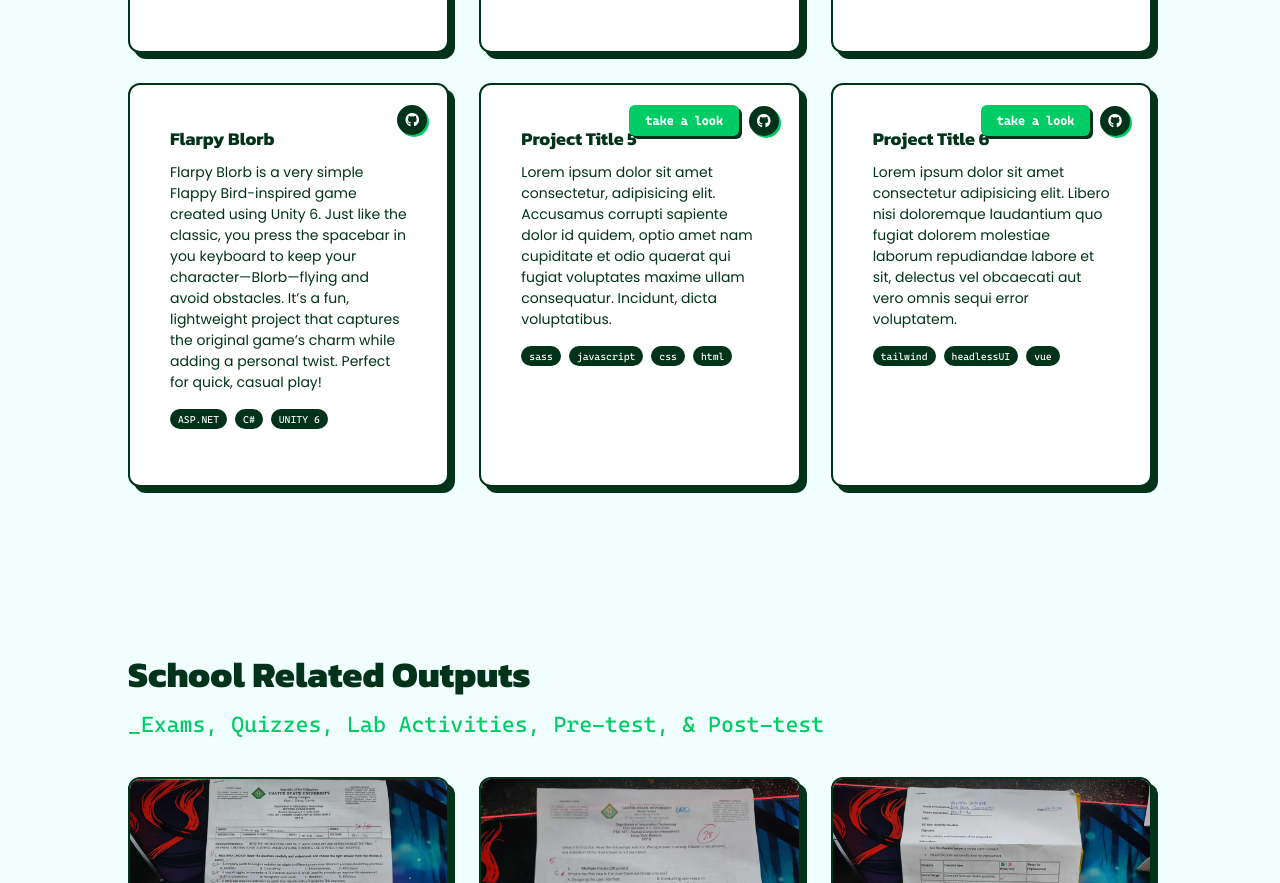
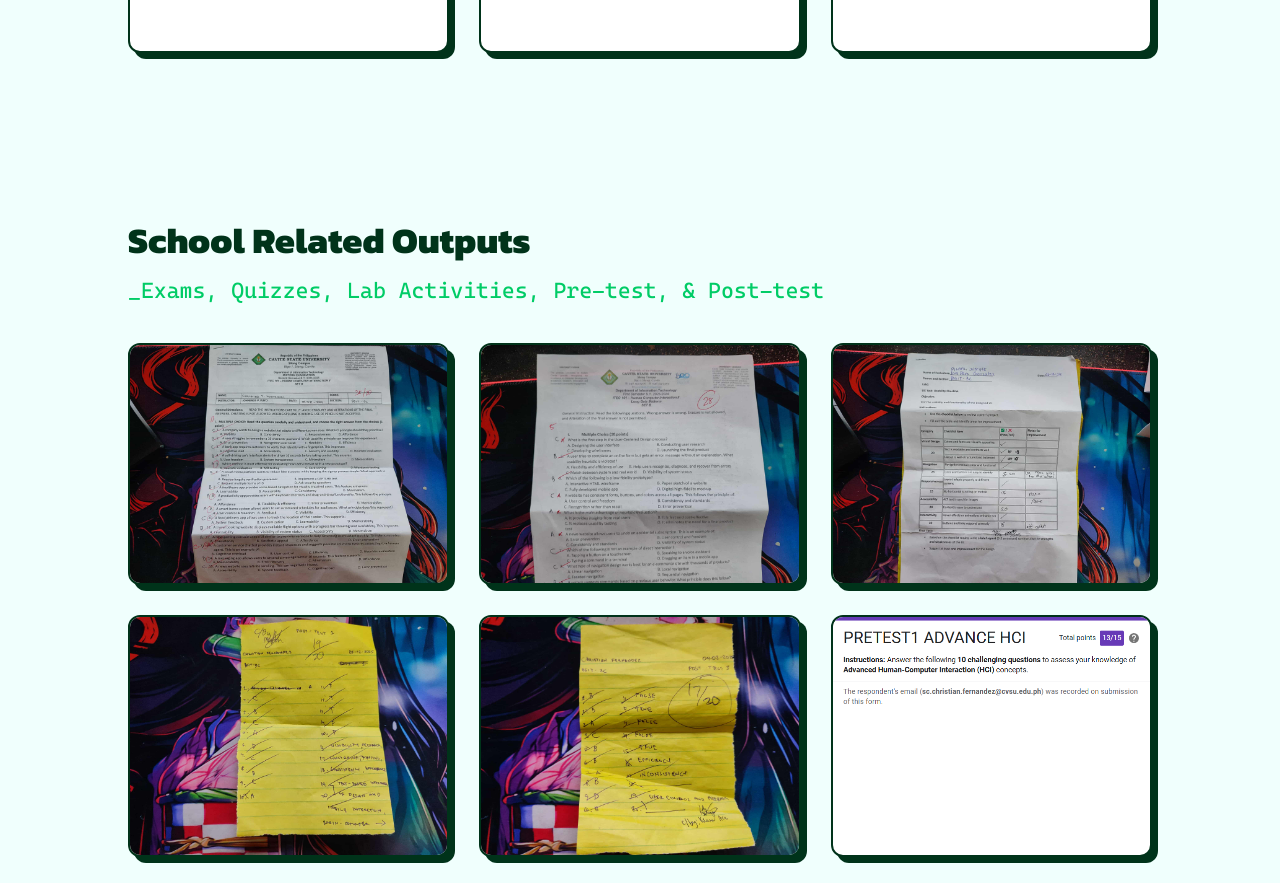
Before and after one commit to christian0026/my_portfolio, a plain HTML site: page index.html in a window 1280 px wide. Shown: the part 2395-3278 px from the top of the page. Drawn offline with nearby package versions, Linux system fonts and the light colour scheme.

Commit message:
Initial Commit

```diff
--- a/index.html
+++ b/index.html
@@ -212,60 +212,6 @@
                 </div>
             </div>
 
-
-
-            <!-- Project Card 4 -->
-            <div class="project-card" data-aos="zoom-in" data-aos-delay="200">
-                <div class="project-content">
-                    <div class="project-links">
-                        <a href="https://github.com/christian0026/flarpy_blorb" class="github-btn" target="_blank"><i class="fab fa-github"></i></a>
-                    </div>
-                    <h3 class="project-title">Flarpy Blorb</h3>
-                    <p class="project-description">Flarpy Blorb is a very simple Flappy Bird-inspired game created using Unity 6. Just like the classic, you press the spacebar in you keyboard to keep your character—Blorb—flying and avoid obstacles. It’s a fun, lightweight project that captures the original game’s charm while adding a personal twist. Perfect for quick, casual play!</p>
-                    <div class="project-tags">
-                        <span>ASP.NET</span>
-                        <span>C#</span>
-                        <span>UNITY 6</span>
-                    </div>
-                </div>
-            </div>
-
-
-
-            <!-- Project Card 5 -->
-            <div class="project-card" data-aos="zoom-in" data-aos-delay="200">
-                <div class="project-content">
-                    <div class="project-links">
-                        <button class="project-btn">take a look</button>
-                        <a href="#" class="github-btn" target="_blank"><i class="fab fa-github"></i></a>
-                    </div>
-                    <h3 class="project-title">Project Title 5</h3>
-                    <p class="project-description">Lorem ipsum dolor sit amet consectetur, adipisicing elit. Accusamus corrupti sapiente dolor id quidem, optio amet nam cupiditate et odio quaerat qui fugiat voluptates maxime ullam consequatur. Incidunt, dicta voluptatibus.</p>
-                    <div class="project-tags">
-                        <span>sass</span>
-                        <span>javascript</span>
-                        <span>css</span>
-                        <span>html</span>
-                    </div>
-                </div>
-            </div>
-
-            <!-- Project Card 6 -->
-            <div class="project-card" data-aos="zoom-in" data-aos-delay="200">
-                <div class="project-content">
-                    <div class="project-links">
-                        <button class="project-btn">take a look</button>
-                        <a href="#" class="github-btn" target="_blank"><i class="fab fa-github"></i></a>
-                    </div>
-                    <h3 class="project-title">Project Title 6</h3>
-                    <p class="project-description">Lorem ipsum dolor sit amet consectetur adipisicing elit. Libero nisi doloremque laudantium quo fugiat dolorem molestiae laborum repudiandae labore et sit, delectus vel obcaecati aut vero omnis sequi error voluptatem.</p>
-                    <div class="project-tags">
-                        <span>tailwind</span>
-                        <span>headlessUI</span>
-                        <span>vue</span>
-                    </div>
-                </div>
-            </div>
         </div>
     </section>
 
```
